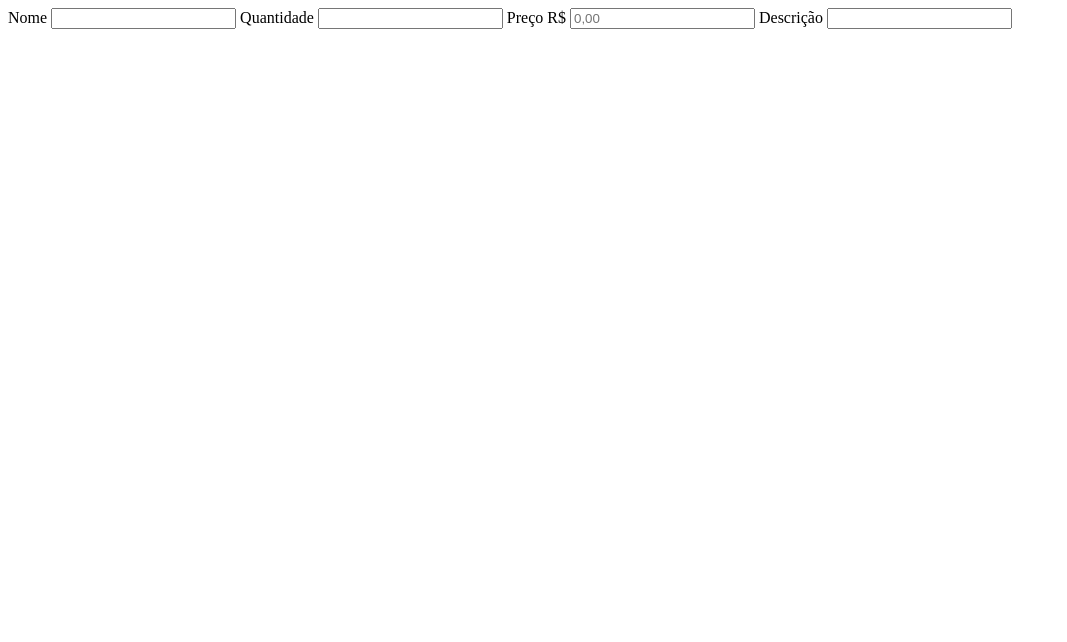
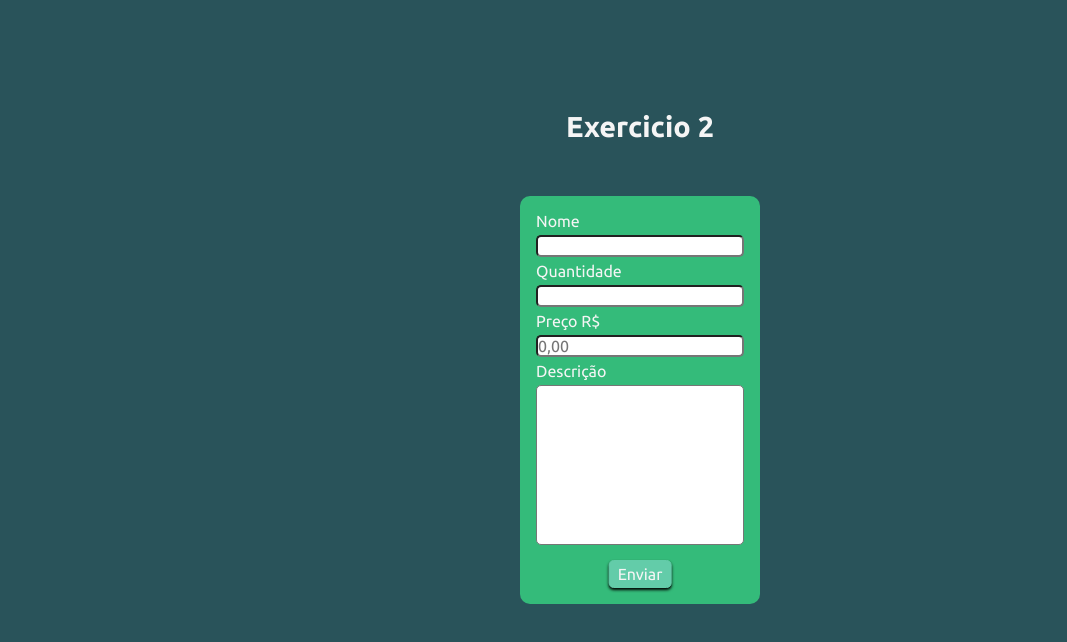
Before and after one commit to LucasDCoelho/Exercise_Digital_College, a plain HTML site: page Table_2/index.html in a window 1280 px wide. Shown: the whole page, without its empty margins (0-1067 px from the left). Drawn offline with Linux system fonts and the light colour scheme.

Commit message:
done: Table 2

```diff
--- a/Table_2/CSS/style.css
+++ b/Table_2/CSS/style.css
@@ -0,0 +1,70 @@
+@import url('https://fonts.googleapis.com/css2?family=Ubuntu:wght@400;700&display=swap');
+
+*{
+    margin: 0;
+    padding: 0;
+    box-sizing: border-box;
+    font-family: 'Ubuntu', sans-serif;
+    font-size: medium;
+}
+
+h1{
+    text-align: center;
+    margin-top: 110px;
+    font-size: 1.8rem;
+    color: whitesmoke;
+}
+
+body{
+    background-color: #29535a;
+}
+
+form{
+    position: absolute;
+    background-color: #34bb7a;
+    padding: 16px;
+    left: 50%;
+    bottom: 50%;
+    transform: translate(-50%, 50%);
+    border-radius: 10px;
+    width: 15rem;
+    color: whitesmoke;
+}
+
+form label,
+form input,
+form textarea
+{
+    display: block;
+    width: 100%;
+    margin-bottom: 5px;
+    border-radius: 5px;
+    resize: none;
+}
+
+form button{
+    padding: 4px 8px;
+    margin-top: 10px;
+    position: relative;
+    left: 50%;
+    transform: translate(-50%);
+    border-radius: 5px;
+    background-color: #63cca9;
+    color: whitesmoke;
+    border: 1px solid #63cca9;
+    box-shadow: 0px 2px 3px #000;
+}
+
+form button:hover{
+    background-color: #47B38F;
+}
+
+form button:active{
+    background-color: #378c70;
+    border: 1px solid #378c70;
+    box-shadow: 0px 2px 6px #000;
+}
+
+#descricao{
+    height: 20vh;
+}
--- a/Table_2/index.html
+++ b/Table_2/index.html
@@ -8,6 +8,9 @@
         <title>Document</title>
     </head>
     <body>
+        <header>
+            <h1>Exercicio 2</h1>
+        </header>
         <form action="">
             <label for="nome">Nome</label>
             <input type="text">
@@ -19,7 +22,8 @@
             <input type="number" name="preco" id="preco" placeholder="0,00">
 
             <label for="descricao">Descrição</label>
-            <input type="text" name="descricao" id="descricao">
-        </form>
+            <textarea name="descricao" id="descricao" cols="4" rows="4" minlength="20px"></textarea>
+
+            <button type="submit">Enviar</button>
     </body>
 </html>
```
